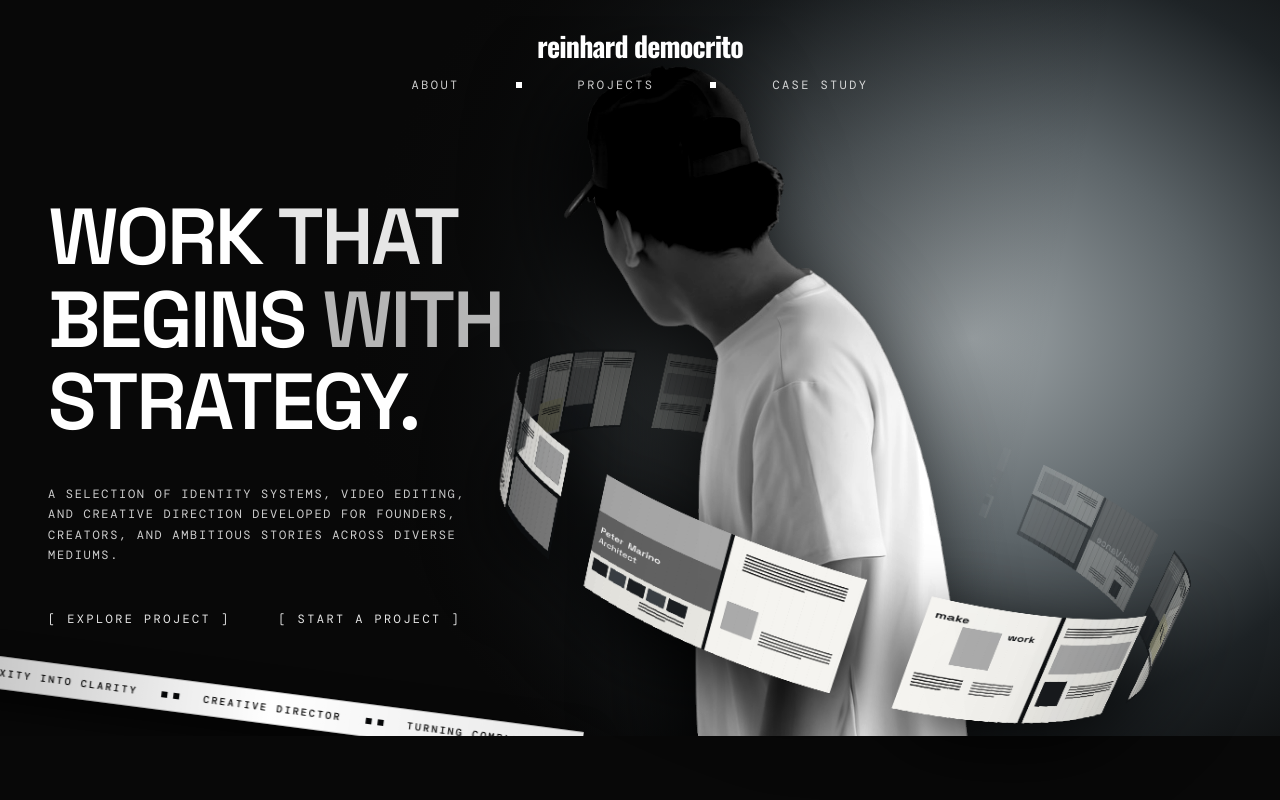
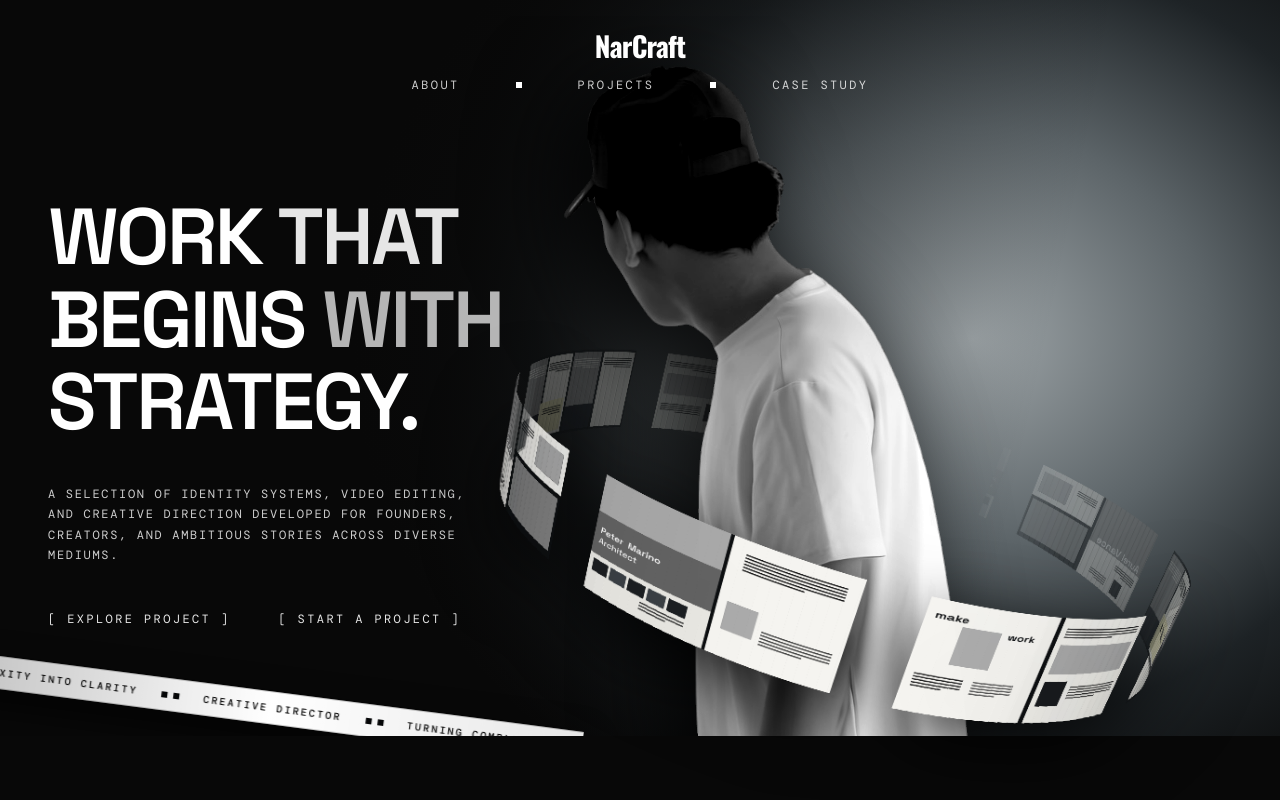
Before and after one commit to democritoreinhard78-cloud/reinharddemocrito, a React (Vite) app: page / in a window 1280 px wide. Shown: the top 800 px of the page. Built offline with nearby package versions, Linux system fonts and the light colour scheme.

Commit message:
feat: update brand wordmark to NarCraft

```diff
--- a/src/components/ContactSection.tsx
+++ b/src/components/ContactSection.tsx
@@ -41,8 +41,6 @@ export const ContactSection: React.FC = () => {
       console.warn('Unable to copy email to clipboard:', err);
     }
   };
-
-  const fullNameLower = `${personalInfo.firstName} ${personalInfo.lastName}`.toLowerCase();
 
   return (
     <footer id="contact" className="w-full bg-ink pt-20 sm:pt-28 overflow-hidden">
@@ -183,13 +181,13 @@ export const ContactSection: React.FC = () => {
       <div className="relative mt-16 sm:mt-24 pt-10 select-none overflow-hidden">
         <div
           aria-hidden="true"
-          className="relative max-w-[1440px] mx-auto px-5 sm:px-10 text-center leading-none font-wordmark font-bold lowercase text-[clamp(2.5rem,10vw,9.8rem)] tracking-[-0.02em] text-[#454a4d]"
+          className="relative max-w-[1440px] mx-auto px-5 sm:px-10 text-center leading-none font-wordmark font-bold text-[clamp(3.2rem,13vw,12rem)] tracking-[-0.02em] text-[#454a4d]"
         >
-          {fullNameLower}
+          NarCraft
         </div>
 
         <div className="relative z-10 pb-3 pt-4 text-center font-mono text-[8px] sm:text-[9px] uppercase tracking-[0.26em] text-white/60">
-          ALL RIGHTS RESERVED · REINHARD DEMOCRITO
+          ALL RIGHTS RESERVED · NARCRAFT · REINHARD DEMOCRITO
         </div>
       </div>
     </footer>
--- a/src/components/Header.tsx
+++ b/src/components/Header.tsx
@@ -1,5 +1,4 @@
 import React, { useState, useEffect } from 'react';
-import { portfolioData } from '../data/portfolioData';
 
 const NAV_ITEMS = [
   { id: 'about', label: 'About' },
@@ -17,9 +16,6 @@ export const Header: React.FC = () => {
     return () => window.removeEventListener('scroll', onScroll);
   }, []);
 
-  const { firstName, lastName } = portfolioData.personalInfo;
-  const fullNameLower = `${firstName} ${lastName}`.toLowerCase();
-
   return (
     <header
       className={`fixed top-0 inset-x-0 z-40 transition-all duration-300 ${
@@ -31,10 +27,10 @@ export const Header: React.FC = () => {
       <div className="max-w-[1440px] mx-auto px-4 sm:px-12 flex flex-col items-center gap-2 sm:gap-4">
         <a
           href="#home"
-          aria-label={`${firstName} ${lastName} - Home`}
-          className="font-wordmark text-xl sm:text-[28px] font-bold tracking-[-0.03em] text-white lowercase leading-none hover:opacity-80 transition-opacity"
+          aria-label="NarCraft - Home"
+          className="font-wordmark text-xl sm:text-[28px] font-bold tracking-[-0.03em] text-white leading-none hover:opacity-80 transition-opacity"
         >
-          {fullNameLower}
+          NarCraft
         </a>
 
         <nav aria-label="Primary" className="flex items-center gap-5 sm:gap-14">
--- a/src/components/LoadingScreen.tsx
+++ b/src/components/LoadingScreen.tsx
@@ -57,8 +57,8 @@ export const LoadingScreen: React.FC<LoadingScreenProps> = ({ onComplete }) => {
         <DoubleSquare size="md" />
 
         <div className="text-center space-y-2">
-          <h1 className="font-wordmark text-2xl sm:text-3xl font-bold tracking-[-0.03em] text-white lowercase">
-            reinhard democrito
+          <h1 className="font-wordmark text-2xl sm:text-3xl font-bold tracking-[-0.03em] text-white">
+            NarCraft
           </h1>
           <p className="text-[9px] tracking-[0.28em] text-white/60 uppercase font-mono">
             [ DIRECTOR · VIDEO EDITOR · VISUAL DESIGNER ]
```
